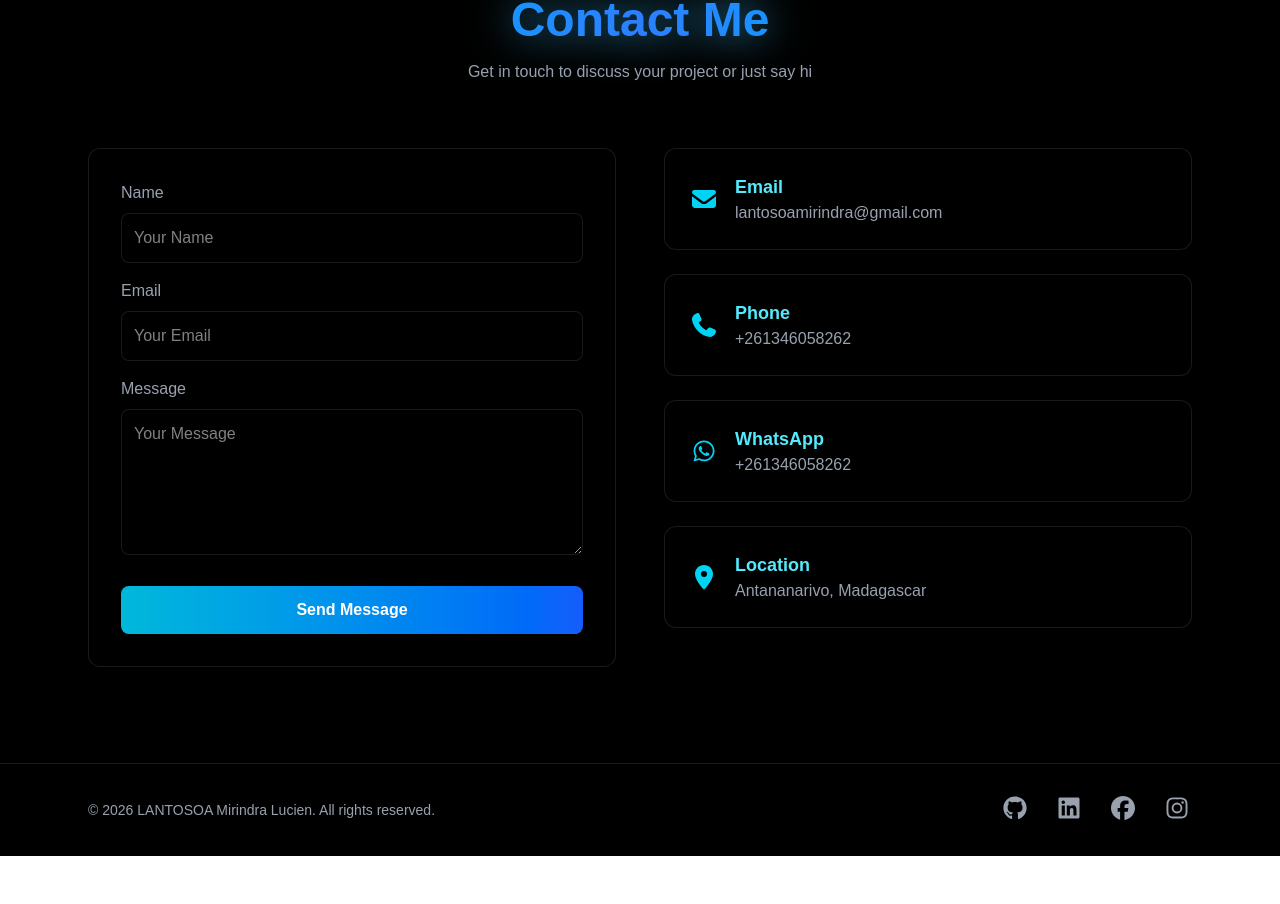
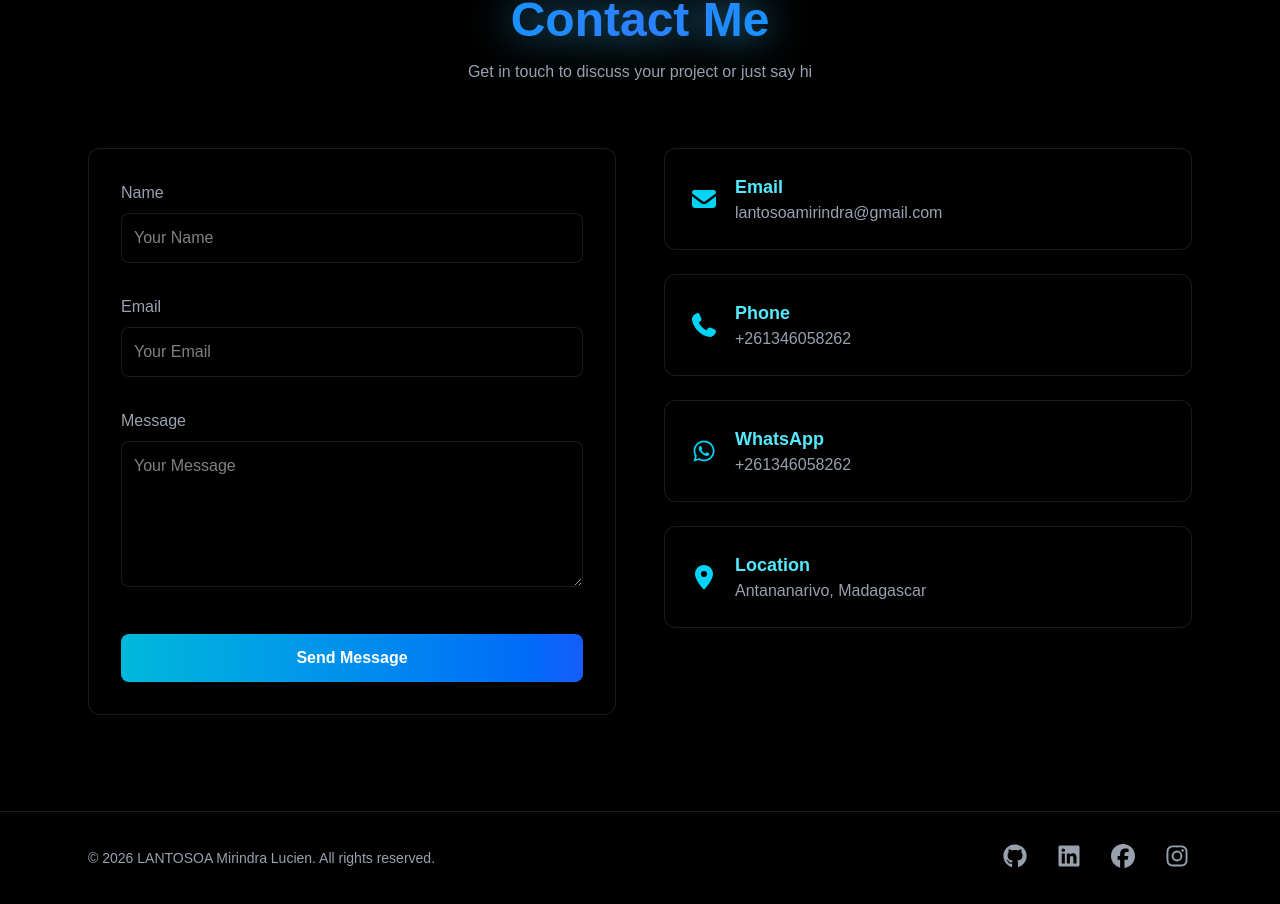
Before and after one commit to Mirindra-lan/Portfolio, a Next.js app: page / in a window 1280 px wide. Shown: the part 3588-4492 px from the top of the page. Before the commit the page ends 4444 px from the top, so only its background shows below. Built offline with nearby package versions, Linux system fonts and the light colour scheme; no server answers.

Commit message:
contact: adding functionnality

```diff
--- a/app/components/contact.tsx
+++ b/app/components/contact.tsx
@@ -1,11 +1,83 @@
+"use client";
+
 import { FontAwesomeIcon } from "@fortawesome/react-fontawesome";
-import { faEnvelope, faPhone, faMapMarkerAlt } from "@fortawesome/free-solid-svg-icons";
-import { faWhatsapp } from "@fortawesome/free-brands-svg-icons";
+import { faEnvelope, faPhone, faMapMarkerAlt, faCheck } from "@fortawesome/free-solid-svg-icons";
+import { faWhatsapp } from "@fortawesome/free-brands-svg-icons"; // faCheck pour bouton sent
+import { useState } from "react";
+import { Resend } from "resend";
 
 export default function Contact() {
   const email = "lantosoamirindra@gmail.com";
-    const phone = "+261346058262"; // sans espaces pour tel et WhatsApp
+  const phone = "+261346058262";
   const location = "Antananarivo, Madagascar";
+
+  const [mail, setMail] = useState("");
+  const [message, setMessage] = useState("");
+  const [name, setName] = useState("");
+  const [status, setStatus] = useState<"idle" | "sending" | "sent" | "error">("idle");
+  const [errorMsg, setErrorMsg] = useState("");
+
+  const resend = new Resend(process.env.RESEND_API_KEY);
+
+  const htmlMessage = `
+    <div style="font-family: Arial, sans-serif; background:#f4f6fb; padding:40px;">
+      <div style="max-width:600px; margin:auto; background:white; border-radius:12px; padding:30px; box-shadow:0 10px 25px rgba(0,0,0,0.08);">
+        <h2 style="color:#333;">Thank you for your message!</h2>
+        <p style="font-size:16px; color:#555;">Hello <strong>${name}</strong> : "${mail}"</p>
+        <p style="font-size:15px; color:#555; line-height:1.6;">
+          Thank you for contacting me through my portfolio website. I have successfully received your message and I will get back to you shortly.
+        </p>
+        <p style="font-size:15px; color:#555;">Here is a copy of the message you sent:</p>
+        <div style="margin-top:15px; padding:20px; background:#f8f9ff; border-left:4px solid #6c63ff; border-radius:8px;">
+          <p style="color:#444; line-height:1.6;">${message}</p>
+        </div>
+        <hr style="margin:30px 0; border:none; border-top:1px solid #eee;">
+        <p style="font-size:14px; color:#777;">
+          Best regards,<br>
+          <strong>LANTOSOA Mirindra Lucien</strong><br>
+          Web Developer
+        </p>
+      </div>
+    </div>
+  `;
+
+  const sendMail = async (event: any) => {
+    event.preventDefault();
+    setStatus("sending");
+    setErrorMsg("");
+
+    try {
+      await resend.emails.send({
+        from: "Mirindra <onboarding@resend.dev>",
+        to: [mail, email],
+        subject: "Contact Mirindra",
+        html: htmlMessage,
+      });
+      setStatus("sent");
+    } catch (err: any) {
+      console.error("Error sending email:", err);
+      setStatus("error");
+      setErrorMsg("Failed to send your message. Please try again.");
+    }
+  };
+
+  // Texte et icône du bouton selon l'état
+  const getButtonContent = () => {
+    switch (status) {
+      case "sending":
+        return "Sending...";
+      case "sent":
+        return (
+          <span className="flex items-center justify-center gap-2">
+            <FontAwesomeIcon icon={faCheck} /> Sent
+          </span>
+        );
+      case "error":
+      case "idle":
+      default:
+        return "Send Message";
+    }
+  };
 
   return (
     <section id="contacts" className="py-24 text-white bg-black scroll-mt-24">
@@ -20,42 +92,56 @@ export default function Contact() {
 
       <div className="max-w-6xl mx-auto grid md:grid-cols-2 gap-12 px-6">
         {/* Formulaire */}
-                <form className="relative bg-black/40 backdrop-blur-xl border border-white/10 p-8 rounded-xl shadow-lg">
+        <form
+          onSubmit={sendMail}
+          className="relative bg-black/40 backdrop-blur-xl border border-white/10 p-8 rounded-xl shadow-lg flex flex-col gap-4"
+        >
           <div className="mb-4">
             <label className="block text-gray-400 mb-2">Name</label>
             <input
               type="text"
               placeholder="Your Name"
               className="w-full p-3 rounded-lg bg-black/20 border border-white/10 text-white focus:outline-none focus:ring-2 focus:ring-cyan-400"
+              onChange={(e) => setName(e.target.value)}
+              required
             />
           </div>
+
           <div className="mb-4">
             <label className="block text-gray-400 mb-2">Email</label>
             <input
               type="email"
               placeholder="Your Email"
               className="w-full p-3 rounded-lg bg-black/20 border border-white/10 text-white focus:outline-none focus:ring-2 focus:ring-cyan-400"
+              onChange={(e) => setMail(e.target.value)}
+              required
             />
           </div>
+
           <div className="mb-4">
             <label className="block text-gray-400 mb-2">Message</label>
             <textarea
               placeholder="Your Message"
               rows={5}
               className="w-full p-3 rounded-lg bg-black/20 border border-white/10 text-white focus:outline-none focus:ring-2 focus:ring-cyan-400"
+              onChange={(e) => setMessage(e.target.value)}
+              required
             />
           </div>
+
+          {status === "error" && <p className="text-red-400">{errorMsg}</p>}
+
           <button
             type="submit"
-                        className="w-full py-3 mt-2 bg-gradient-to-r from-cyan-500 to-blue-600 rounded-lg font-semibold hover:scale-105 transition-transform"
+            disabled={status === "sending" || status === "sent"}
+            className="w-full py-3 mt-2 bg-gradient-to-r from-cyan-500 to-blue-600 rounded-lg font-semibold hover:scale-105 transition-transform disabled:opacity-50"
           >
-                        Send Message
+            {getButtonContent()}
           </button>
         </form>
 
         {/* Informations de contact cliquables */}
         <div className="space-y-6">
-                    {/* Email */}
           <a
             href={`mailto:${email}`}
             className="flex items-center gap-4 bg-black/40 backdrop-blur-xl border border-white/10 p-6 rounded-xl hover:scale-105 transition-transform"
@@ -67,7 +153,6 @@ export default function Contact() {
             </div>
           </a>
 
-                    {/* Téléphone */}
           <a
             href={`tel:${phone}`}
             className="flex items-center gap-4 bg-black/40 backdrop-blur-xl border border-white/10 p-6 rounded-xl hover:scale-105 transition-transform"
@@ -79,9 +164,8 @@ export default function Contact() {
             </div>
           </a>
 
-                    {/* WhatsApp */}
           <a
-                        href={`https://wa.me/${phone.replace(/\D/g, '')}`}
+            href={`https://wa.me/${phone.replace(/\D/g, "")}`}
             target="_blank"
             className="flex items-center gap-4 bg-black/40 backdrop-blur-xl border border-white/10 p-6 rounded-xl hover:scale-105 transition-transform"
           >
@@ -92,7 +176,6 @@ export default function Contact() {
             </div>
           </a>
 
-                    {/* Location (non-cliquable) */}
           <div className="flex items-center gap-4 bg-black/40 backdrop-blur-xl border border-white/10 p-6 rounded-xl">
             <FontAwesomeIcon icon={faMapMarkerAlt} className="text-cyan-400 text-2xl" />
             <div>
--- a/package.json
+++ b/package.json
@@ -17,7 +17,8 @@
     "clsx": "^2.1.1",
     "next": "16.1.6",
     "react": "19.2.3",
-    "react-dom": "19.2.3"
+    "react-dom": "19.2.3",
+    "resend": "^6.9.3"
   },
   "devDependencies": {
     "@tailwindcss/postcss": "^4",
```
Also changed, not shown: 1 other file (tests, documents, lock files or other folders). Lines whose indentation alone changed are shown as unchanged.
